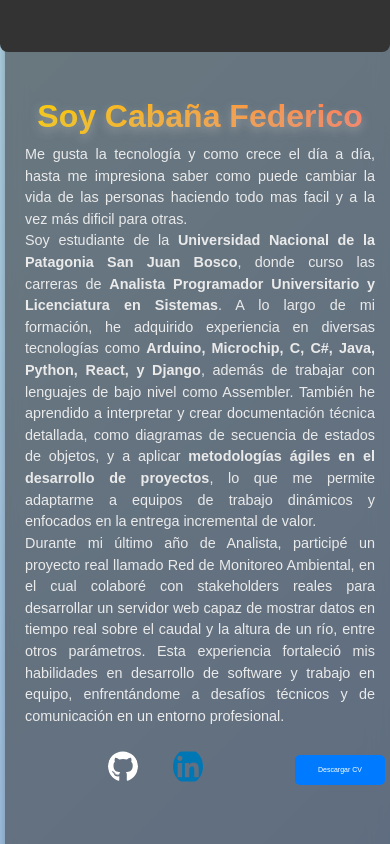
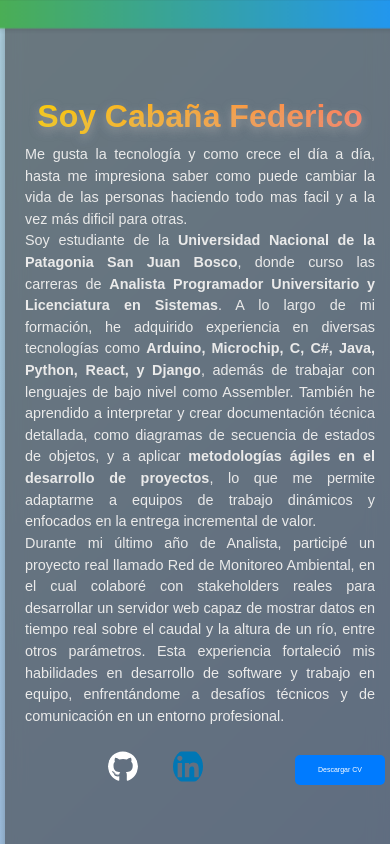
Before and after one commit to elfefedelagente/my-card-business, a React (Vite) app: page / in a window 390 px wide. Shown: the top 844 px of the page. Built offline with nearby package versions, Linux system fonts and the light colour scheme.

Commit message:
Modificaciones en modelo responsivo

```diff
--- a/src/components/Skills.tsx
+++ b/src/components/Skills.tsx
@@ -14,7 +14,6 @@ import nextJsIcon from "../assets/nextjs-icon.svg";
 import fastApiIcon from "../assets/fastapi-1.svg";
 import nodeJsIcon from "../assets/node-js-icon.svg";
 import bootstrapIcon from "../assets/bootstrap-4-icon.svg"
-import { style } from "framer-motion/client";
 
 const Skills = () => {
 
--- a/src/styles/about.module.css
+++ b/src/styles/about.module.css
@@ -33,7 +33,7 @@
     border: 3px solid #4caf50;
     display: flex;
     justify-content: center;
-    margin-top: -300px;
+    margin-top: -100px;
     left: 40%;
 }
 
@@ -59,7 +59,7 @@
     transition: all 0.8s ease-out;
     position: relative;
     right: 500px;
-    top: -290px;
+    top: -190px;
 }
 
 .visible .interestsContainer {
--- a/src/styles/menuNav.module.css
+++ b/src/styles/menuNav.module.css
@@ -8,27 +8,33 @@ nav {
   position: fixed;
   top: 0;
   left: 50%;
-    margin: 0 auto;
-    background-color: #333;
   transform: translateX(-50%);
+  background: linear-gradient(90deg, #4CAF50, #2196F3);
   z-index: 10;
-    width: 100%;
-    padding: 10px 0;
+  width: 90%;
+  max-width: 1200px;
+  padding: 10px 20px;
   display: flex;
   justify-content: center;
-    border-radius: 8px;
+  border-radius: 12px;
+  box-shadow: 0 4px 6px rgba(0, 0, 0, 0.1);
+  transition: all 0.3s ease-in-out;
+  }
+
+  nav:hover {
+    transform: translateX(-50%) scale(1.02);
 }
 
 nav ul {
     display: flex;
     justify-content: center;
-    padding: 10px 0;
     list-style-type: none;
-
+    padding: 0;
+    margin: 0;
 }
 
 nav ul li {
-    margin: 0 20px;
+    margin: 0 15px;
     border-radius: 15px;
 }
 
@@ -36,13 +42,16 @@ nav ul li a {
     color: white;
     text-decoration: none;
     font-size: 18px;
-    padding: 0 20px;
-    transition: background-color 0.3s;
+    font-weight: bold;
+    padding: 10px 15px;
+    border-radius: 10px;
+    transition: all 0.3s ease-in-out;
 }
 
 nav ul li a:hover {
-    background-color: #555;
-    border-radius: 10px;
+    background-color: rgba(255, 255, 255, 0.2);
+    color: #f1f1f1;
+    box-shadow: 0 2px 4px rgba(0, 0, 0, 0.2);
 }
 
 main {
@@ -50,7 +59,7 @@ nav ul li a {
     flex-direction: column;
     align-items: center;
     width: 100%;
-    padding-top: 100px;
+    padding-top: 120px;
 }
 
 section {
@@ -73,13 +82,13 @@ nav ul li a {
 /* Responsivo para tabletas */
 @media (max-width: 768px) {
   nav ul {
-    flex-direction: row; /* Mantener la dirección horizontal */
-    justify-content: space-around; /* Distribuir uniformemente */
-    gap: 0; /* Eliminar espacio extra */
+    flex-direction: row;
+    justify-content: space-around;
+    gap: 0;
   }
 
   nav ul li {
-    margin: 0 10px; /* Ajustar márgenes para que se adapte */
+    margin: 0 10px;
   }
 
   nav ul li a {
@@ -99,25 +108,40 @@ nav ul li a {
 /* Responsivo para Iphone X */
 @media (max-width: 480px) {
   nav {
-    padding: 0px;
-    margin-top: -10px;
+    padding: 5px 10px; /* Reduce el padding pero deja espacio suficiente */
+    margin-top: 0; /* Elimina márgenes negativos */
     position: fixed;
     display: flex;
+    width: 100%; /* Se asegura de ocupar todo el ancho */
+    background: linear-gradient(90deg, #4CAF50, #2196F3); /* Conserva el gradiente */
+    border-radius: 0; /* Remueve bordes redondeados para mejor adaptación */
+    box-shadow: 0 2px 4px rgba(0, 0, 0, 0.1); /* Sombra ligera */
   }
 
   nav ul {
     flex-direction: row;
-    justify-content: center;
-    gap: 10px;
+    justify-content: space-around; /* Espacio uniforme entre elementos */
+    width: 100%; /* Asegura que los elementos llenen el contenedor */
+    padding: 0;
+    margin: 0;
+    gap: 0; /* Elimina el gap extra */
   }
 
   nav ul li {
-    margin: 0px 6px;
+    margin: 0; /* Elimina márgenes horizontales */
   }
 
   nav ul li a {
-    font-size: 9px;
-    padding: 0px 1px;
+    font-size: 12px; /* Tamaño de texto más legible */
+    padding: 5px 8px; /* Espaciado adecuado para pantallas táctiles */
+    color: white;
+    text-decoration: none;
+    border-radius: 4px; /* Borde sutil para un diseño más limpio */
+    transition: all 0.2s ease-in-out;
   }
 
+  nav ul li a:hover {
+    background-color: rgba(255, 255, 255, 0.2); /* Hover sencillo y atractivo */
+    color: #f1f1f1;
   }
+}
--- a/src/styles/portfolio.module.css
+++ b/src/styles/portfolio.module.css
@@ -175,7 +175,7 @@
 
   .imageGrid {
     grid-template-columns: repeat(auto-fit, minmax(120px, 1fr));
-    gap: 50px;
+    gap: 90px;
     padding: 10px;
     width: 100%;
     margin-top: 60px;
```
Lines whose indentation alone changed are shown as unchanged.
